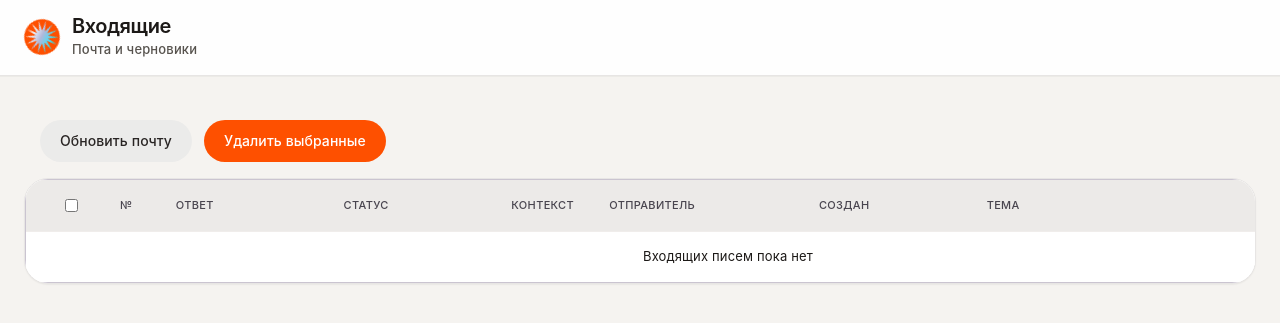
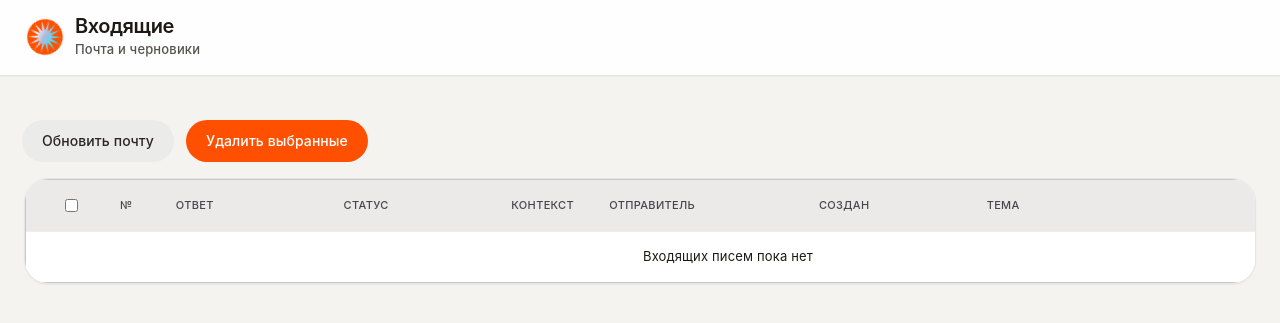
Before and after one commit to martyjazzzz-paris/web_kp, a FastAPI app: page /review/ui in a window 1280 px wide. Shown: the top 323 px of the page. Run offline with FastAPI, Linux system fonts and the light colour scheme; data that the repository does not hold is empty.

Commit message:
fix: inbox logo +3px right, buttons -2px left
Co-authored-by: Cursor <cursoragent@cursor.com>

```diff
--- a/DESIGN_BASELINE.json
+++ b/DESIGN_BASELINE.json
@@ -13,7 +13,7 @@
     ],
     "index.html": [
       "top-split",
-      "styles.css?v=117",
+      "styles.css?v=118",
       "icon-trash",
       "actions--preview"
     ]
@@ -23,7 +23,7 @@
     "main.py",
     "review_routes.py"
   ],
-  "cache_bust_value": "117",
+  "cache_bust_value": "118",
   "deploy_script": "./fix_prod_now.sh",
   "locked": "2026-06-01",
   "notes": "Matched review/detail buttons to standard shape and removed mobile incoming horizontal overflow."
--- a/main.py
+++ b/main.py
@@ -754,7 +754,7 @@ async def access_page(request: Request, next: str = "/") -> HTMLResponse:
     <meta charset="UTF-8" />
     <meta name="viewport" content="width=device-width, initial-scale=1.0" />
     <link rel="icon" type="image/svg+xml" href="/static/favicon.svg?v=1" />
-    <link rel="stylesheet" href="/static/styles.css?v=117" />
+    <link rel="stylesheet" href="/static/styles.css?v=118" />
     <title>Доступ к сервису</title>
   </head>
   <body class="access-gate">
--- a/review_routes.py
+++ b/review_routes.py
@@ -235,7 +235,7 @@ async def drafts_ui(limit: int = 100) -> HTMLResponse:
   <meta charset="UTF-8" />
   <meta name="viewport" content="width=device-width,initial-scale=1.0" />
   <link rel="icon" type="image/svg+xml" href="/static/favicon.svg?v=1" />
-  <link rel="stylesheet" href="/static/styles.css?v=117" />
+  <link rel="stylesheet" href="/static/styles.css?v=118" />
   <title>ВХОДЯЩИЕ КП</title>
 </head>
 <body class="review-page">
@@ -434,7 +434,7 @@ async def draft_ui(draft_id: int) -> HTMLResponse:
   <meta charset="UTF-8" />
   <meta name="viewport" content="width=device-width,initial-scale=1.0" />
   <link rel="icon" type="image/svg+xml" href="/static/favicon.svg?v=1" />
-  <link rel="stylesheet" href="/static/styles.css?v=117" />
+  <link rel="stylesheet" href="/static/styles.css?v=118" />
   <title>Черновик #{draft.id}</title>
 </head>
 <body class="review-page review-detail">
--- a/static/styles.css
+++ b/static/styles.css
@@ -1102,6 +1102,14 @@ tr:last-child td {
   padding-right: 0;
 }
 
+.review-page .site-header__brand {
+  margin-left: 3px;
+}
+
+.review-layout .actions {
+  margin-left: -2px !important;
+}
+
 .review-layout {
   max-width: none !important;
   padding-bottom: 32px;
--- a/templates/index.html
+++ b/templates/index.html
@@ -6,7 +6,7 @@
     <meta http-equiv="Cache-Control" content="no-store" />
     <link rel="icon" type="image/svg+xml" href="/static/favicon.svg?v=1" />
     <title>Генератор</title>
-    <link rel="stylesheet" href="/static/styles.css?v=117" />
+    <link rel="stylesheet" href="/static/styles.css?v=118" />
   </head>
   <body>
     <svg xmlns="http://www.w3.org/2000/svg" style="display: none" aria-hidden="true">
```
